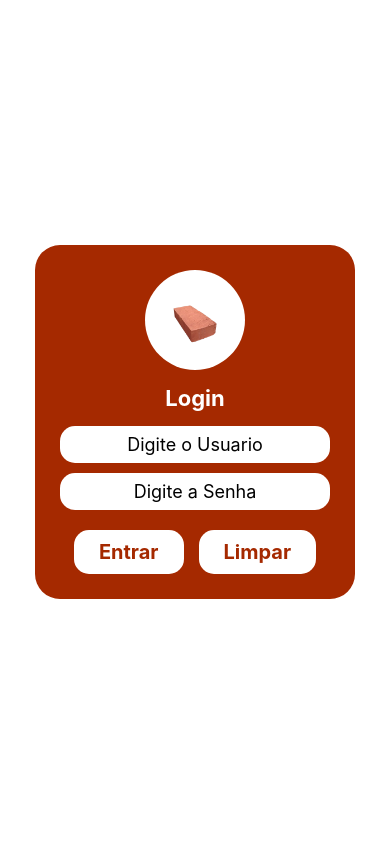
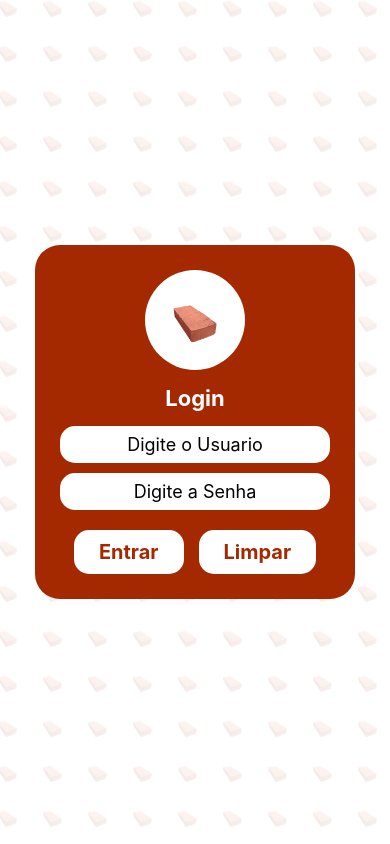
Before and after one commit to LucasVeneziani/AtividadeAplicacaoMobileComNavegacao, a React Native app: screen /Login in a window 390 px wide. Built offline with nearby package versions, Linux system fonts and the light colour scheme.

Commit message:
Animacao no fundo login

```diff
--- /dev/null
+++ b/src/Pages/Login/animacao.js
@@ -0,0 +1,51 @@
+import { StyleSheet, Image, Animated, Easing } from 'react-native';
+import { useEffect, useRef } from 'react';
+
+export default function Animacao() {
+
+  const valor = useRef(new Animated.Value(0)).current;
+
+  useEffect(() => {
+    Animated.loop(
+      Animated.timing(valor, {
+        toValue: 1,
+        duration: 3000,
+        easing: Easing.linear,
+        useNativeDriver: false,
+      })
+    ).start();
+  }, []);
+
+  const mover = valor.interpolate({
+    inputRange: [0, 1],
+    outputRange: [-45, 0],
+  });
+
+  const tijolos = Array(1500).fill(0);
+
+  return (
+    <Animated.View style={[styles.fundo, { transform: [{ translateX: mover }, { translateY: mover }] }]}>
+      {tijolos.map((item, index) => (
+        <Image key={index} source={require('../../../assets/Tijolo.png')} style={styles.tijolo} />
+      ))}
+    </Animated.View>
+  );
+}
+
+const styles = StyleSheet.create({
+  fundo: {
+    position: 'absolute',
+    top: 0,
+    left: 0,
+    width: 2250,
+    flexDirection: 'row',
+    flexWrap: 'wrap',
+    opacity: 0.1,
+  },
+  tijolo: {
+    width: 30,
+    height: 30,
+    margin: 7.5,
+    resizeMode: 'contain',
+  },
+});
--- a/src/Pages/Login/index.js
+++ b/src/Pages/Login/index.js
@@ -2,6 +2,7 @@
 import { StyleSheet, Text, View, TextInput, Pressable, Image } from 'react-native';
 import { useState } from 'react';
 import styles from './style';
+import Animacao from './animacao';
 
 export default function Login({ navigation }) {
 
@@ -34,6 +35,8 @@
   return (
     <View style={styles.container}>
 
+      <Animacao/>
+
       <View style={styles.caixa}>
         <View style={styles.circuloLogo}>
           <Image source={require('../../../assets/Tijolo.png')} style={styles.logo} />
@@ -41,12 +44,21 @@
 
         <Text style={styles.text}>Login</Text>
 
-        <TextInput placeholder="Digite o Usuario" value={user} onChangeText={setUser} style={styles.inputContainerTexto}></TextInput>
-        <TextInput placeholder="Digite a Senha" value={pass} onChangeText={setPass} secureTextEntry={true} style={styles.inputContainerTexto}></TextInput>
+        <TextInput placeholder="Digite o Usuario"
+        value={user}
+        onChangeText={setUser}
+        style={styles.inputContainerTexto}
+        ></TextInput>
+        <TextInput placeholder="Digite a Senha"
+        value={pass}
+        onChangeText={setPass}
+        secureTextEntry={true}
+         style={styles.inputContainerTexto}
+         ></TextInput>
 
         <View style={styles.botoes}>
           <Pressable onPress={validar} style={styles.botao}>
-            <Text style={styles.textoBotao}>Entrar</Text>
+            <Text style={styles.textoBotao}>Entrar</Text >
           </Pressable>
           <Pressable onPress={limpar} style={styles.botao}>
             <Text style={styles.textoBotao}>Limpar</Text>
--- a/src/Pages/Login/style.js
+++ b/src/Pages/Login/style.js
@@ -6,6 +6,22 @@
     backgroundColor: '#fff',
     alignItems: 'center',
     justifyContent: 'center',
+    overflow: 'hidden',
+  },
+  fundo: {
+    position: 'absolute',
+    top: 0,
+    left: 0,
+    width: 2250,
+    flexDirection: 'row',
+    flexWrap: 'wrap',
+    opacity: 0.1,
+  },
+  tijolo: {
+    width: 30,
+    height: 30,
+    margin: 7.5,
+    resizeMode: 'contain',
   },
   caixa: {
     width: 320,
```
